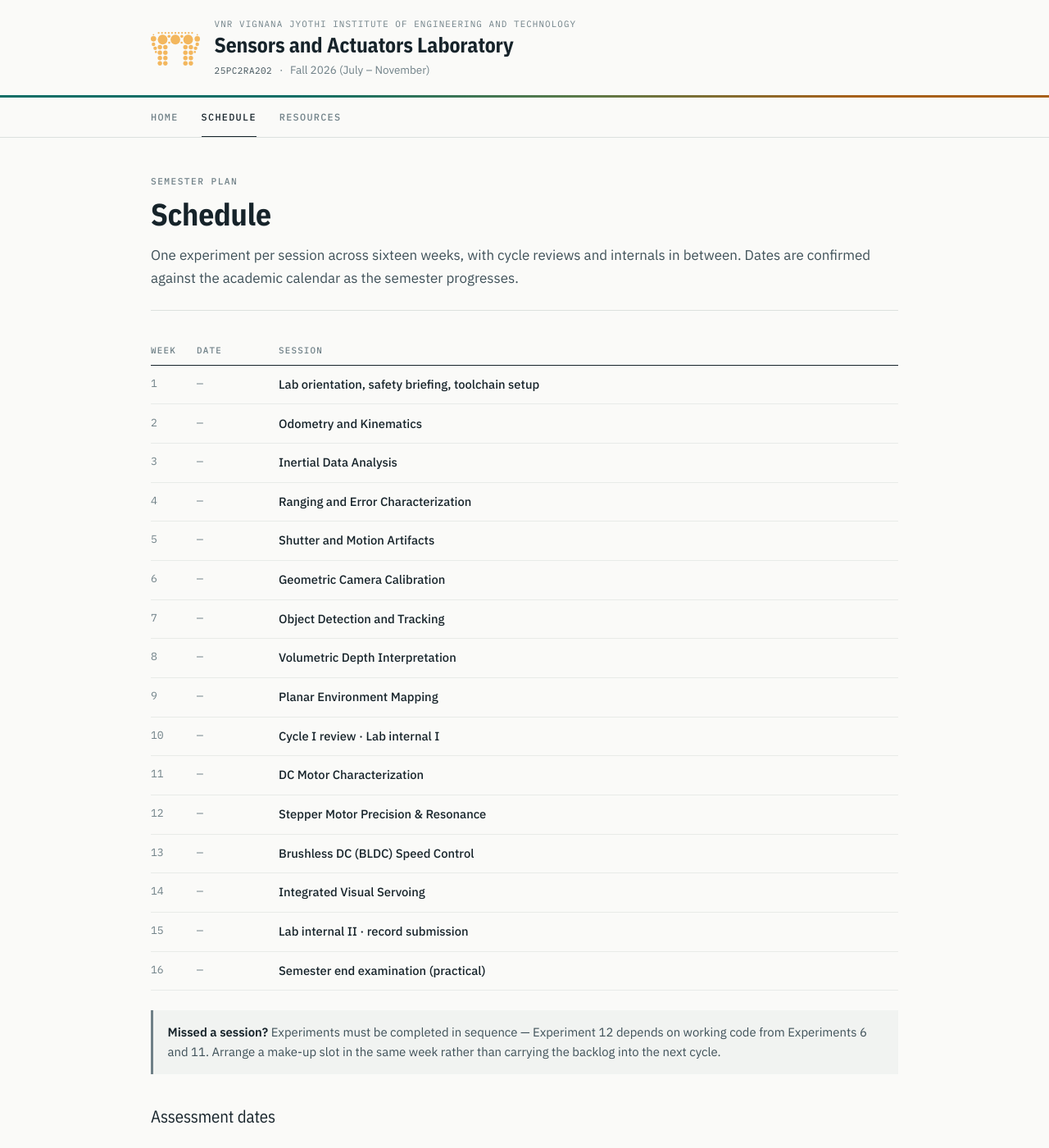
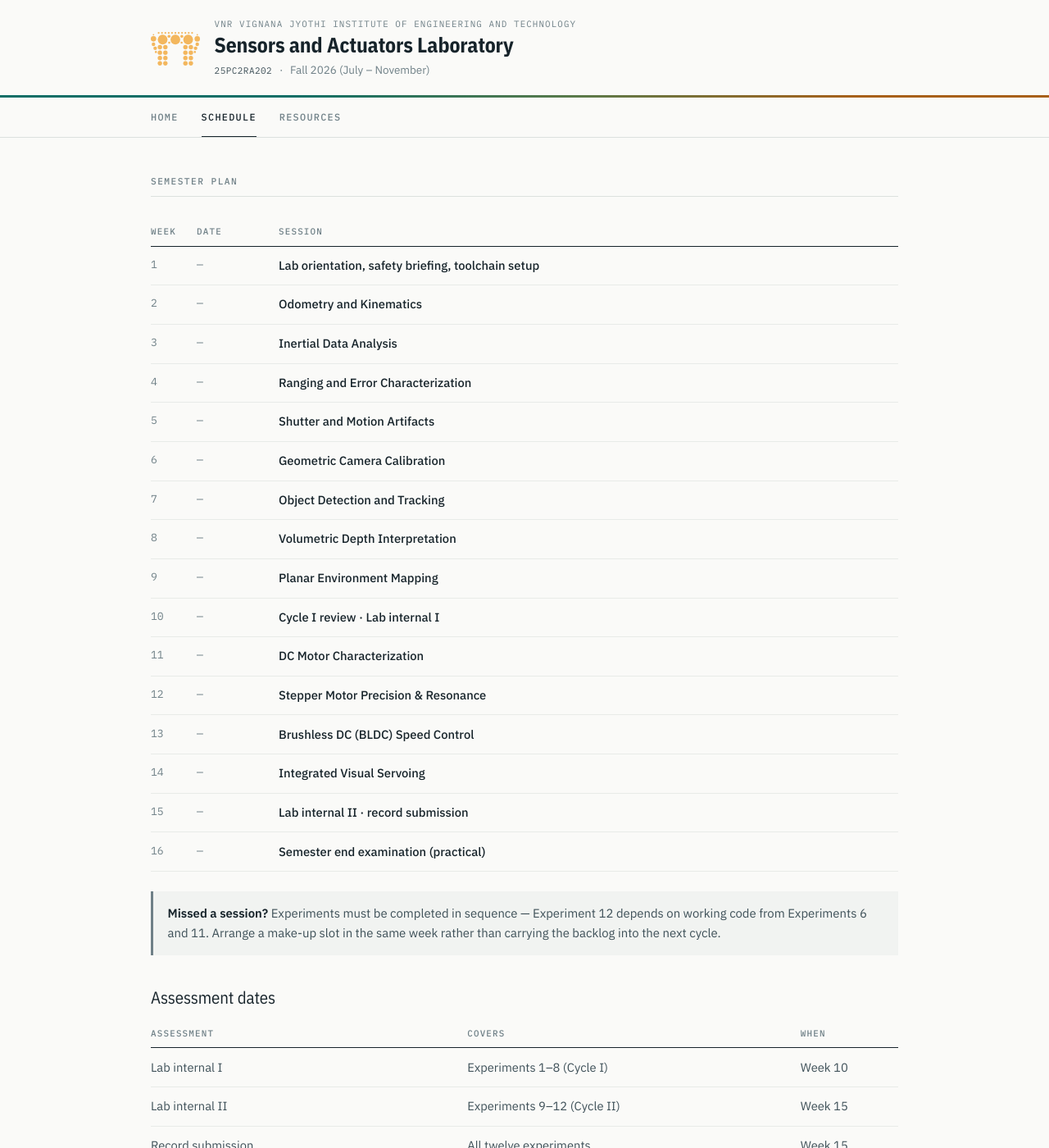
Before and after one commit to uhvardhan/sensors-actuators-lab, a Jekyll site: the page built from schedule.md, in a window 1280 px wide and 1400 px high. Shown: the whole window at 82% size. Built offline with Jekyll 4.4.1, drawn with Linux system fonts in a browser that asks for light colours.

Commit message:
Take the Schedule page from its label straight into the table
Drop the "Schedule" heading and the sentence under it -- the nav tab
already names the page. "Semester plan" stays as the label.

hide_title now hides only the h1, so eyebrow and lede stay independent
of it; the head block is skipped entirely when nothing would be left in
it. A page-head--label modifier tightens the space under a lone
eyebrow, which was sized for a heading and a lede that are gone.

Also drop .page-head--exp, dead since the experiment layout went.

Co-Authored-By: Claude Opus 5 <noreply@anthropic.com>
Claude-Session: https://claude.ai/code/session_019icvzhAgnNWJ32j6aSJQQF

```diff
--- a/_layouts/page.html
+++ b/_layouts/page.html
@@ -2,16 +2,18 @@
 layout: default
 ---
 {%- comment -%}
-  hide_title: true drops the eyebrow / h1 / lede block for pages that open
-  straight on their first section. `title` is still used for <title> and nav.
+  hide_title: true drops the <h1> for a page whose nav tab already names it.
+  eyebrow and lede are independent, so a page can keep its label and lose the
+  heading. The block itself is skipped when nothing would be left inside it.
+  `title` is still used for <title> and the nav either way.
 {%- endcomment -%}
-{%- unless page.hide_title -%}
-<div class="page-head">
+{%- if page.eyebrow or page.lede or page.hide_title != true -%}
+<div class="page-head{% if page.hide_title %} page-head--label{% endif %}">
   {%- if page.eyebrow -%}<p class="eyebrow">{{ page.eyebrow }}</p>{%- endif -%}
-  <h1>{{ page.title }}</h1>
+  {%- unless page.hide_title -%}<h1>{{ page.title }}</h1>{%- endunless -%}
   {%- if page.lede -%}<p class="lede">{{ page.lede }}</p>{%- endif -%}
 </div>
-{%- endunless -%}
+{%- endif -%}
 
 <div class="prose">
   {{ content }}
--- a/assets/css/style.css
+++ b/assets/css/style.css
@@ -205,6 +205,11 @@ h3 { font-size: 1.05rem; margin: 1.9rem 0 .6rem; }
 }
 
 .page-head { padding-bottom: 1.5rem; border-bottom: 1px solid var(--rule); margin-bottom: 2rem; }
+
+/* Eyebrow only, no heading under it — the spacing below was sized for a
+   heading and a lede that are no longer there. */
+.page-head--label { padding-bottom: .55rem; margin-bottom: 1.6rem; }
+.page-head--label .eyebrow { margin-bottom: 0; }
 
 /* ── Hero ─────────────────────────────────────────────────────────────────── */
 
@@ -508,8 +513,6 @@ tbody tr:hover td { background: rgba(22, 35, 42, .022); }
 }
 .specs dd { margin: 0; color: var(--ink-2); }
 
-.page-head--exp { border-bottom: 0; padding-bottom: .5rem; }
-
 .files { list-style: none; padding: 0; }
 .files li { border-bottom: 1px solid var(--rule-soft); padding-block: .55rem; }
 
--- a/schedule.md
+++ b/schedule.md
@@ -3,7 +3,7 @@ layout: page
 title: Schedule
 permalink: /schedule/
 eyebrow: Semester plan
-lede: One experiment per session across sixteen weeks, with cycle reviews and internals in between. Dates are confirmed against the academic calendar as the semester progresses.
+hide_title: true
 ---
 
 <div class="table-scroll" markdown="0">
```
